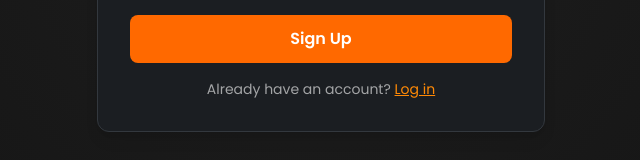
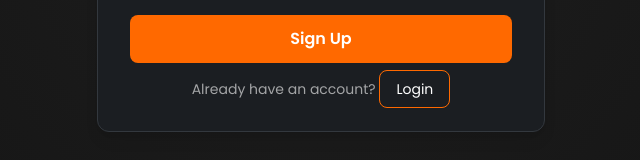
Before and after one commit to 0xSunth/stackback, a Next.js app: page /signup in a window 1280 px wide. Shown: the part 509-669 px from the top of the page, without its empty margins (319-959 px from the left). Built offline with nearby package versions, Linux system fonts and the light colour scheme.

Commit message:
fix: login button on hover

```diff
--- a/src/app/components/layouts/MainLayout.tsx
+++ b/src/app/components/layouts/MainLayout.tsx
@@ -38,9 +38,12 @@ export default function MainLayout({ children }: MainLayoutProps) {
         </nav>
 
         {/* Login button */}
-        <button className="text-sm text-white/80 border border-white/30 px-4 py-2 rounded-lg whitespace-nowrap">
+        <Link
+          href="/login"
+          className="text-sm text-white/80 border border-white/30 px-4 py-2 rounded-lg whitespace-nowrap hover:text-white hover:border-orange-500 transition"
+        >
           Login
-        </button>
+        </Link>
       </header>
 
       {/* Page content */}
--- a/src/app/signup/page.tsx
+++ b/src/app/signup/page.tsx
@@ -74,10 +74,14 @@ export default function SignupPage() {
         </form>
 
         <p className="text-center text-white/60 text-sm mt-4">
-          Already have an account?{" "}
-          <Link href="/login" className="text-orange-400 underline">
-            Log in
-          </Link>
+            Already have an account?{" "}
+            <Link
+                href="/login"
+                className="text-sm text-white border border-orange-500 px-4 py-2 rounded-lg whitespace-nowrap
+                transition duration-300 ease-in-out hover:bg-orange-500/20 hover:text-white hover:border-orange-400"
+                >
+                Login
+            </Link>
         </p>
       </div>
     </main>
```
